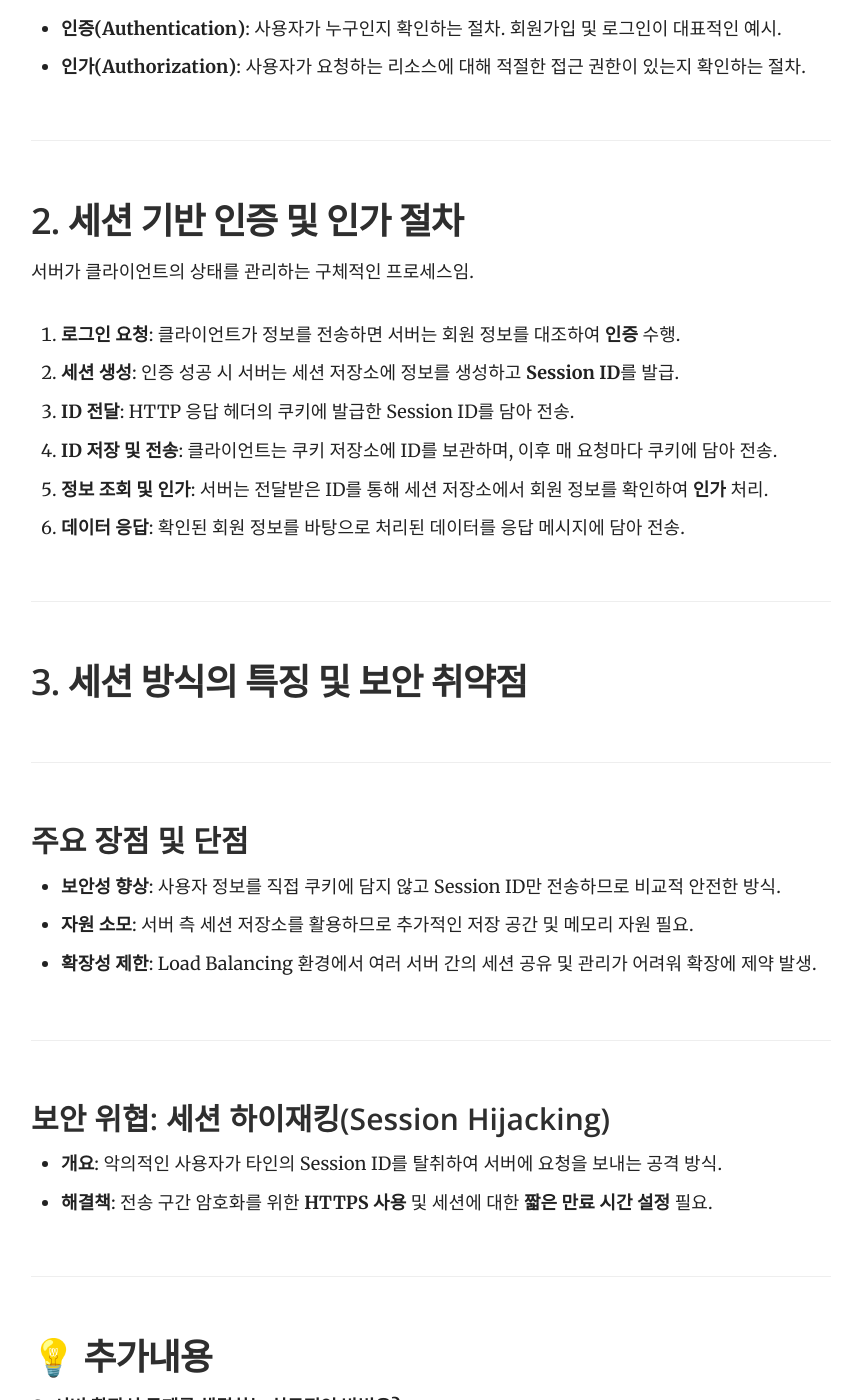
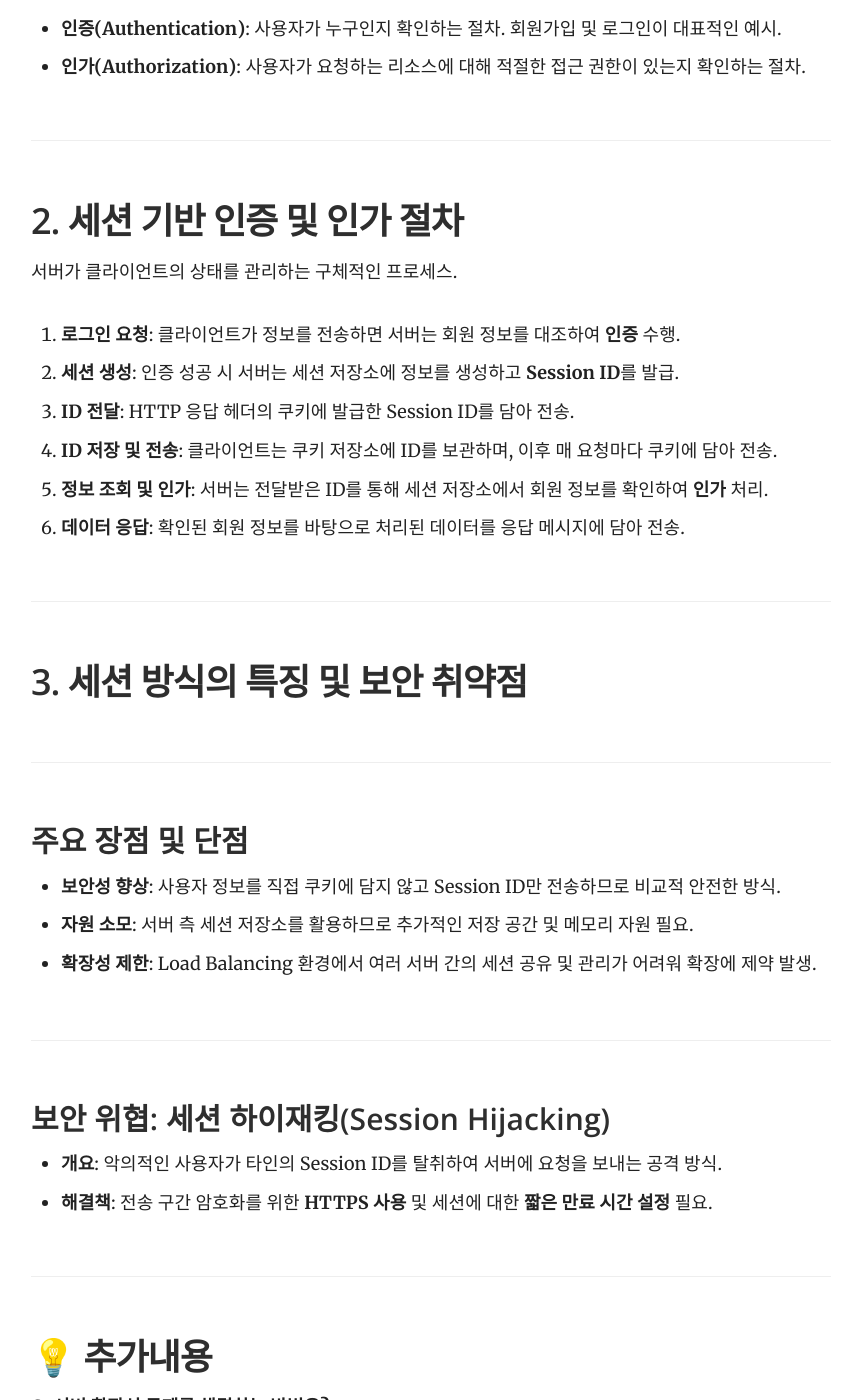
Before and after one commit to mooooonmin/mooooonmin.github.io, a Jekyll site: the page built from _posts/2026-02-11-Cookie_Session_인증.md, in a window 1280 px wide and 1400 px high, scrolled down 865 px. Shown: the whole window, without its empty margins (359-1221 px from the left). Built offline with Jekyll 4.4.1, drawn with Linux system fonts in a browser that asks for light colours; some of the changed text lies outside the part shown.

Commit message:
내용 수정

```diff
--- a/_posts/2026-02-11-Cookie_Session_인증.md
+++ b/_posts/2026-02-11-Cookie_Session_인증.md
@@ -15,7 +15,7 @@ date: 2026-02-11 00:00:00 +0900
 ---
 
 ## 2. 세션 기반 인증 및 인가 절차
-서버가 클라이언트의 상태를 관리하는 구체적인 프로세스임.
+서버가 클라이언트의 상태를 관리하는 구체적인 프로세스.
 
 1.  **로그인 요청**: 클라이언트가 정보를 전송하면 서버는 회원 정보를 대조하여 **인증** 수행.
 2.  **세션 생성**: 인증 성공 시 서버는 세션 저장소에 정보를 생성하고 **Session ID**를 발급.
```
Also changed, not shown: other parts of _posts/2026-02-11-Cookie_Session_인증.md (+1 -1 lines).
